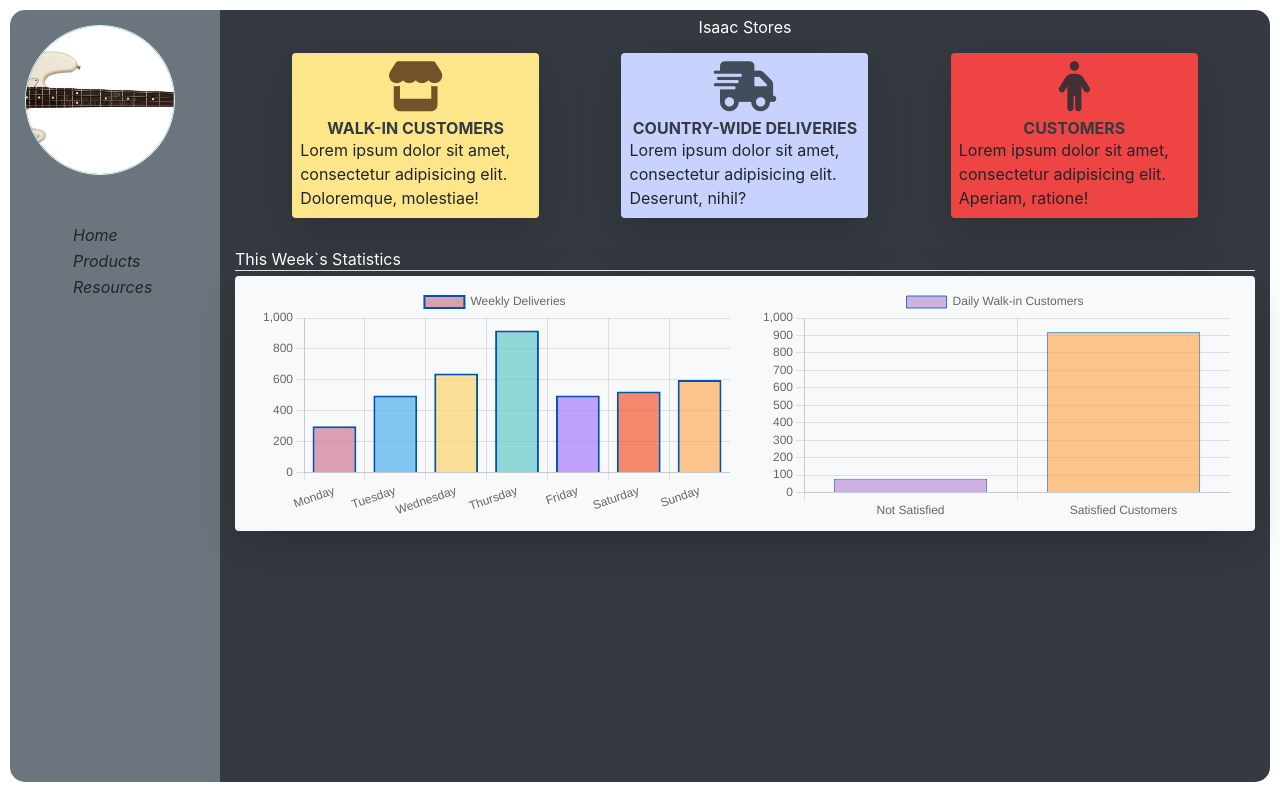
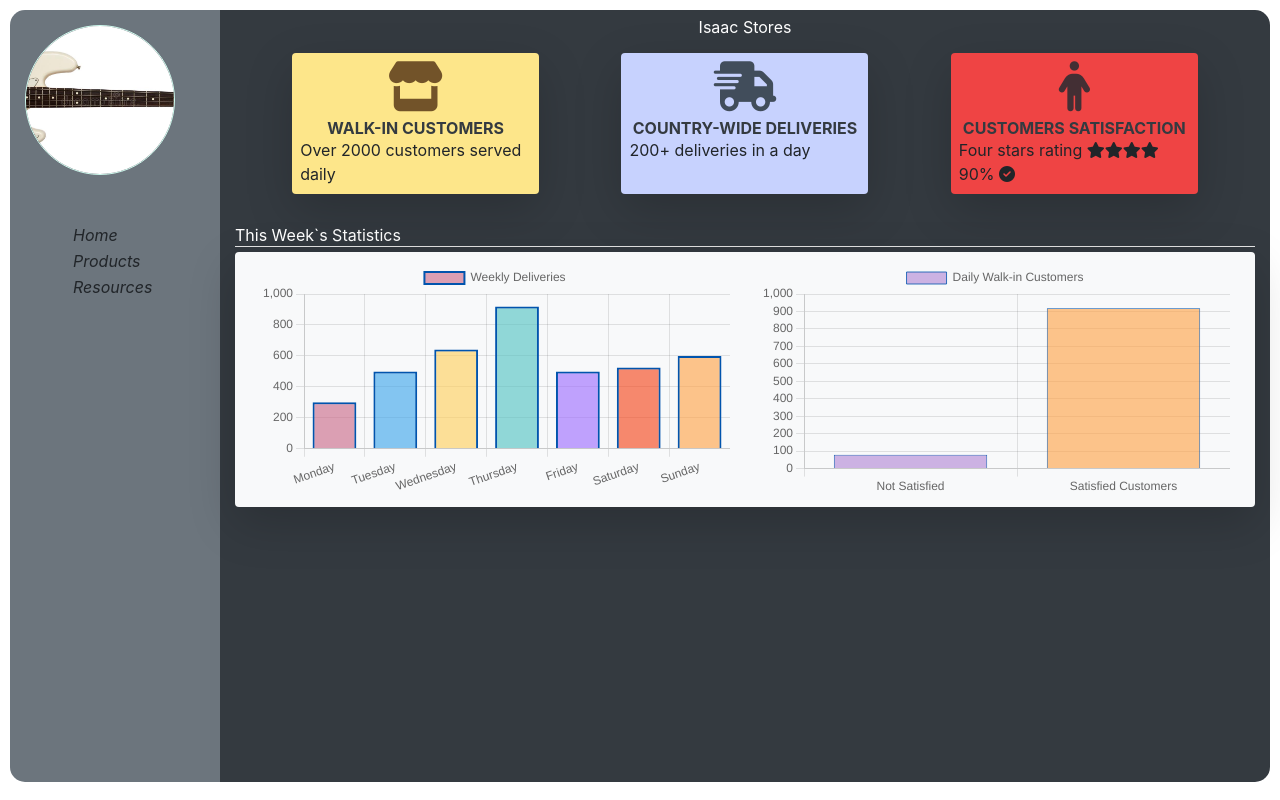
Before and after one commit to IsaacNyamari/dashboard, a website: page index.html in a window 1280 px wide. Drawn offline with Linux system fonts and the light colour scheme.

Commit message:
index.html

```diff
--- a/index.html
+++ b/index.html
@@ -39,21 +39,18 @@
                     <div class="row p-3 justify-content-around view">
                         <div class="right-panel-top col-sm-3  mb-3 shadow p-2 bg-amber-200 rounded text-center shadow-lg">
                             <i class="fa-solid fa-store"></i>
-                            <h2 class="font-weight-bolder text-uppercase text-dark mt-2">Walk-in Customers</h2>
-                            <p class="description">Lorem ipsum dolor sit amet, consectetur adipisicing elit. Doloremque,
-                                molestiae!</p>
+                            <h2 class="font-weight-bolder  text-uppercase text-dark mt-2">Walk-in Customers</h2>
+                            <p class="description">Over 2000 customers served daily</p>
                         </div>
                         <div class="right-panel-top col-sm-3  mb-3 shadow p-2 bg-indigo-200 rounded text-center shadow-lg">
                             <i class="fa-solid fa-truck-fast"></i>
                             <h2 class="font-weight-bolder text-dark text-uppercase mt-2">Country-wide Deliveries</h2>
-                            <p class="description">Lorem ipsum dolor sit amet, consectetur adipisicing elit. Deserunt,
-                                nihil?</p>
+                            <p class="description">200+ deliveries in a day</p>
                         </div>
                         <div class="right-panel-top col-sm-3 mb-3 shadow p-2 bg-red-500 rounded text-center shadow-lg">
                             <i class="fa-solid fa-person"></i>
-                            <h2 class="font-weight-bolder text-uppercase text-dark mt-2">Customers</h2>
-                            <p class="description">Lorem ipsum dolor sit amet, consectetur adipisicing elit. Aperiam,
-                                ratione!</p>
+                            <h2 class="font-weight-bolder text-uppercase text-dark mt-2">Customers Satisfaction</h2>
+                            <p class="description">Four stars rating <i class="fa-solid fa-star"></i><i class="fa-solid fa-star"></i><i class="fa-solid fa-star"></i><i class="fa-solid fa-star"></i> 90% <i class="fa-solid fa-check-circle"></i></p>
                         </div>
                     </div>
                 </div>
```
